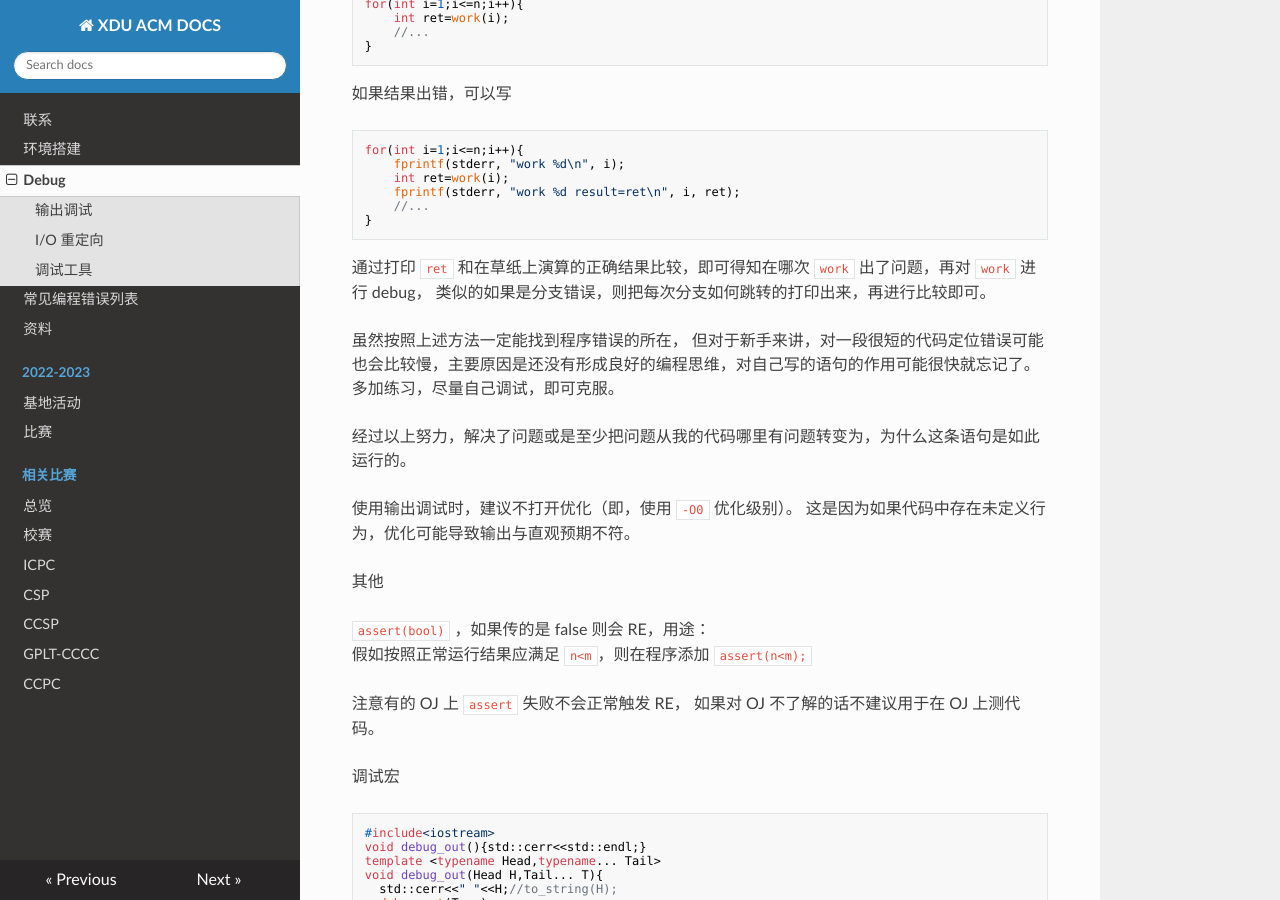
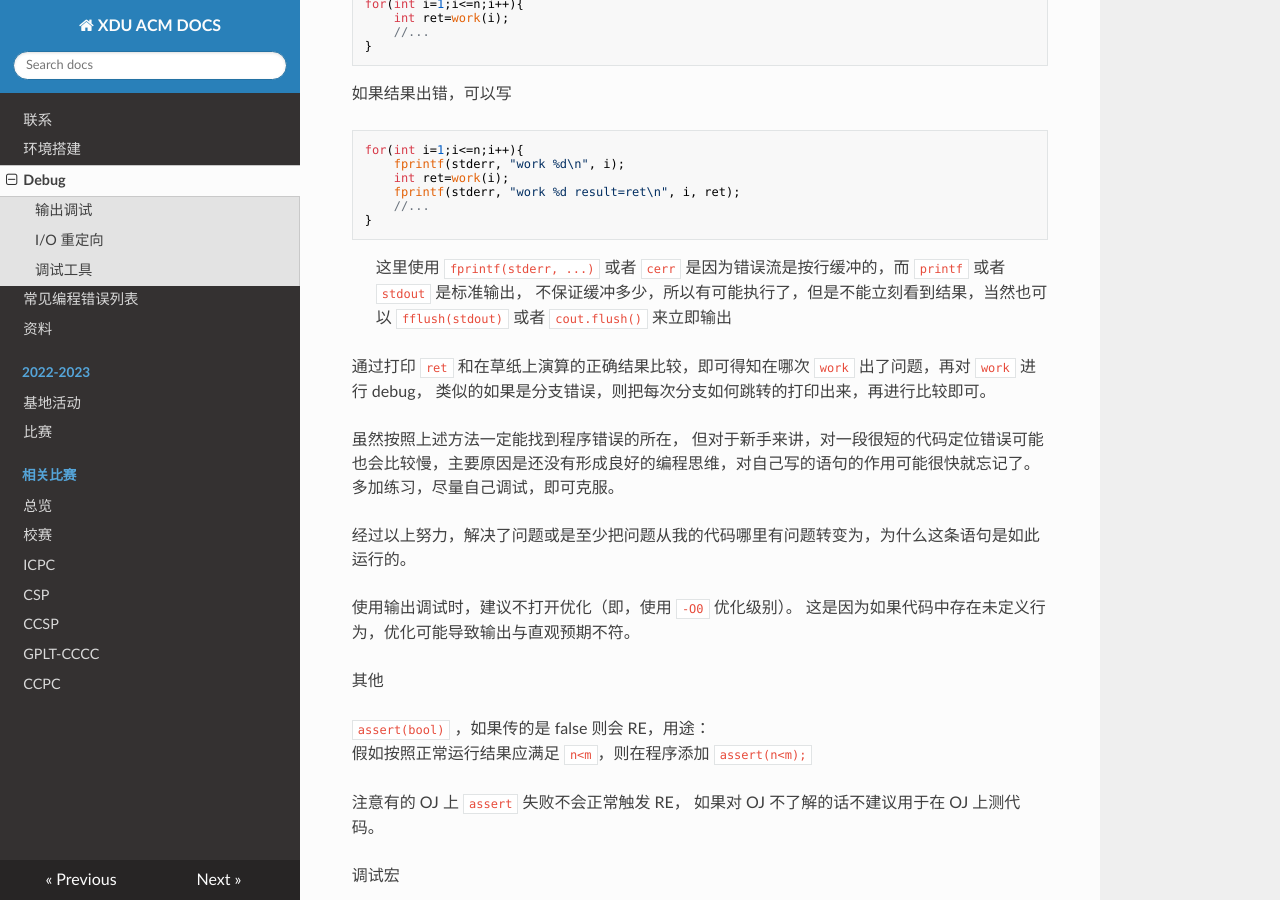
Before and after one commit to xdu-icpc/docs, an MkDocs documentation site: the page built from docs/debug.md, in a window 1280 px wide and 900 px high, scrolled down 478 px. Built offline with MkDocs 1.6.1, drawn with Linux system fonts in a browser that asks for light colours; nearby versions of some CDN libraries.

Commit message:
add fprintf explanation

````diff
--- a/docs/debug.md
+++ b/docs/debug.md
@@ -29,6 +29,9 @@ for(int i=1;i<=n;i++){
 	//...
 }
 ```
+
+> 这里使用 `fprintf(stderr, ...)` 或者 `cerr` 是因为错误流是按行缓冲的，而 `printf` 或者 `stdout` 是标准输出，
+不保证缓冲多少，所以有可能执行了，但是不能立刻看到结果，当然也可以 `fflush(stdout)` 或者 `cout.flush()` 来立即输出
 
 通过打印 `ret` 和在草纸上演算的正确结果比较，即可得知在哪次 `work` 出了问题，再对 `work` 进行 debug，
 类似的如果是分支错误，则把每次分支如何跳转的打印出来，再进行比较即可。
````
